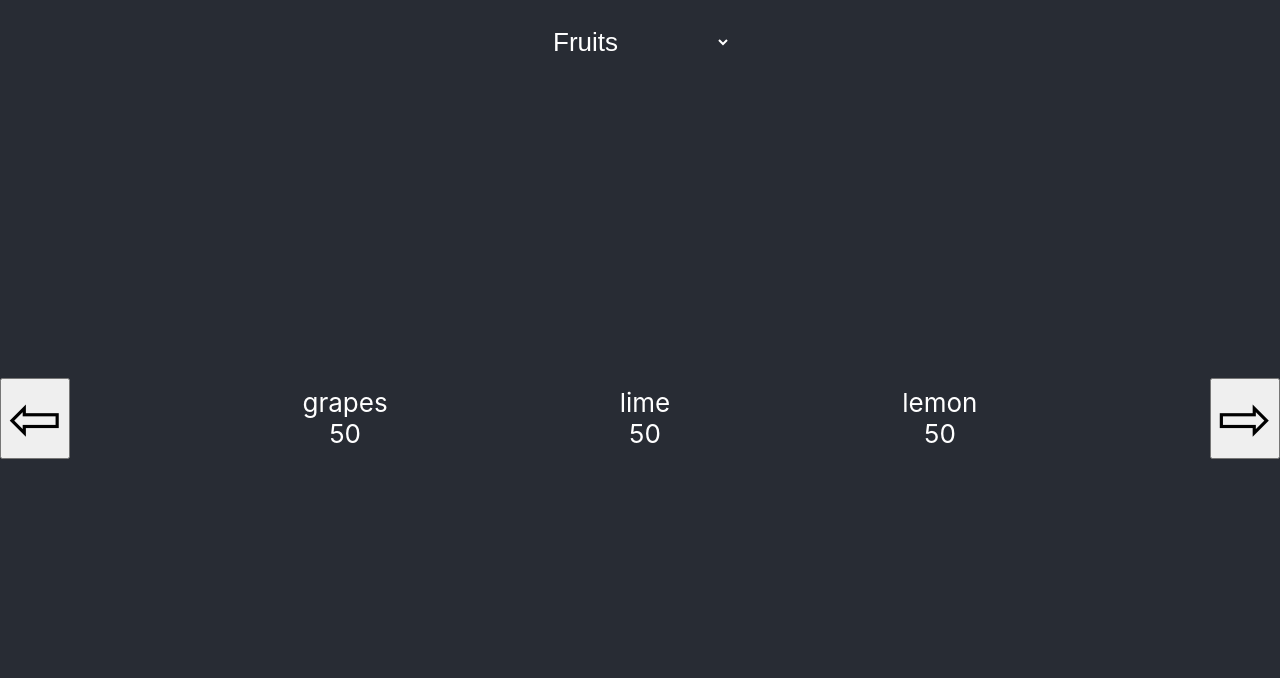
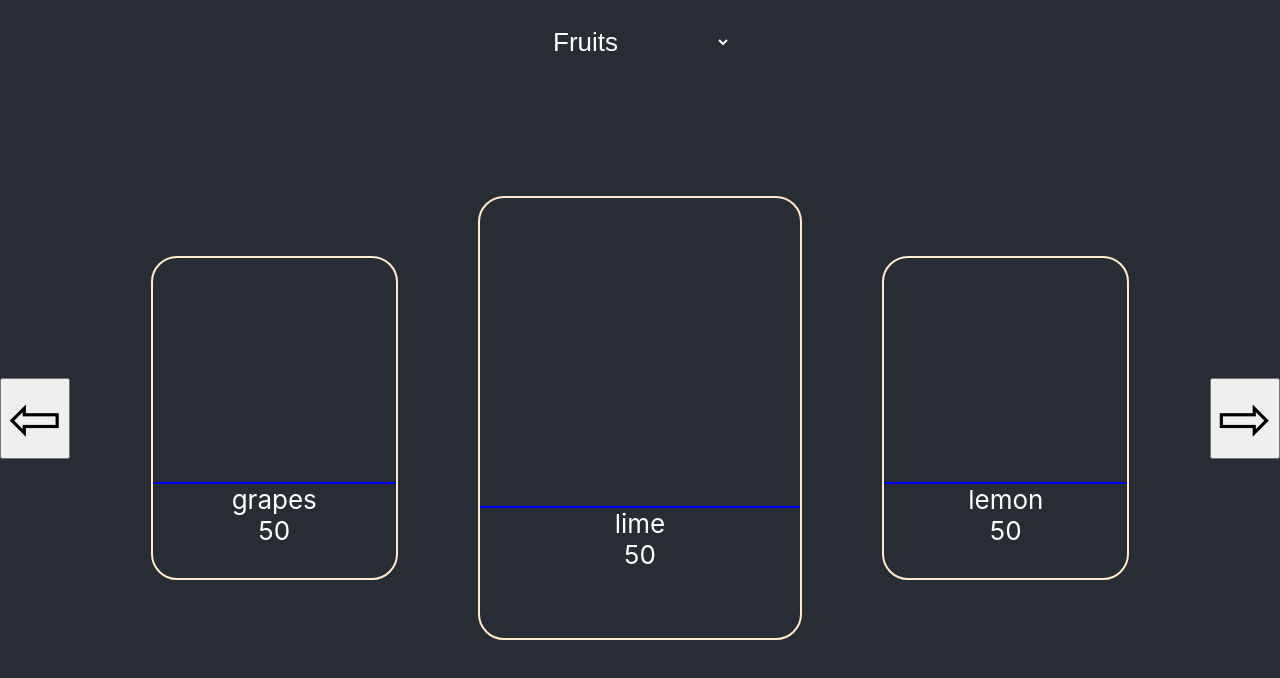
Before and after one commit to DeveloperSaket/paypal-assignment, a React (Create React App) app: page / in a window 1280 px wide. Shown: the top 678 px of the page. Built offline with nearby package versions, Linux system fonts and the light colour scheme.

Commit message:
add card

```diff
--- a/src/Components/Carousel/index.css
+++ b/src/Components/Carousel/index.css
@@ -0,0 +1,23 @@
+
+.card{
+    text-align: center;
+    width: 19%;
+    height: 40vh;
+    border: 2px solid blanchedalmond;
+    border-radius: 1em;
+  }
+
+.card-selected{
+    text-align: center;
+    width: 25%;
+    height: 55vh;
+    border: 2px solid blanchedalmond;
+    border-radius: 1em;
+  }
+
+  .cardImage{
+    text-align: center;
+    width: 100%;
+    height: 70%;
+    border-bottom: 2px solid blue;
+  }
--- a/src/Components/Carousel/index.js
+++ b/src/Components/Carousel/index.js
@@ -5,7 +5,14 @@ function Carousel({ itemObj }) {
     const { list } = itemObj;
     return (
         <>
-            {list.map(i => <div className='test-center'><div>{i.name}</div>{i.price}<div></div> </div>)}
+            {list.map((i, index) => {
+                return (<div className={index !== 1 ? 'card' : 'card-selected'}>
+                    <div className='cardImage'></div>
+                    <div>{i.name}</div>
+                    {i.price}
+                </div>)
+            }
+            )}
         </>
     );
 }
--- a/src/Components/ProductList/index.css
+++ b/src/Components/ProductList/index.css
@@ -1,10 +1,6 @@
 .Container {
   background-color: #282c34;
   min-height: 100vh;
-}
-
-.test-center{
-  text-align: center;
 }
 
 .Category {
```
